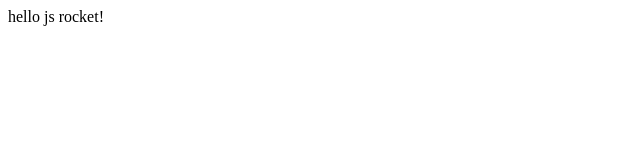
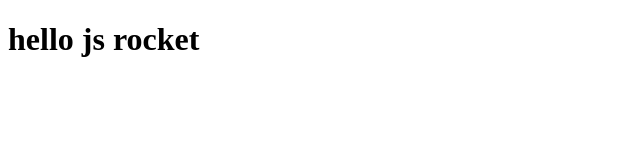
Before and after one commit to JurysR/js-rocket, a plain HTML site: page index.html in a window 1280 px wide. Shown: the whole page, without its empty margins (0-640 px from the left). Drawn offline with Linux system fonts and the light colour scheme.

Commit message:
Update index.html

```diff
--- a/index.html
+++ b/index.html
@@ -1,5 +1,25 @@
-hello js rocket!
+<!DOCTYPE html>
+<html>
+<head>
+    <title>JS Rocket</title>
+    <script type="text/javascript">
+        var car = {
+            make: 'VW',
+            type: 'Polo',
+            color: 'blue',
+            isTurnedOn: false,
+            numberOfWheels: 4,
+            seats: ['seat 1',
+                    'seat 2',
+                    'seat 3',
+                    'seat 4'
+                    ]
+        };
 
-<script type="text/javascript">
-    console.log('hello there friens!');
-</script>
+        console.log('hello there friends!');
+    </script>
+</head>
+<body>
+<h1>hello js rocket</h1>
+</body>
+</html>
```
